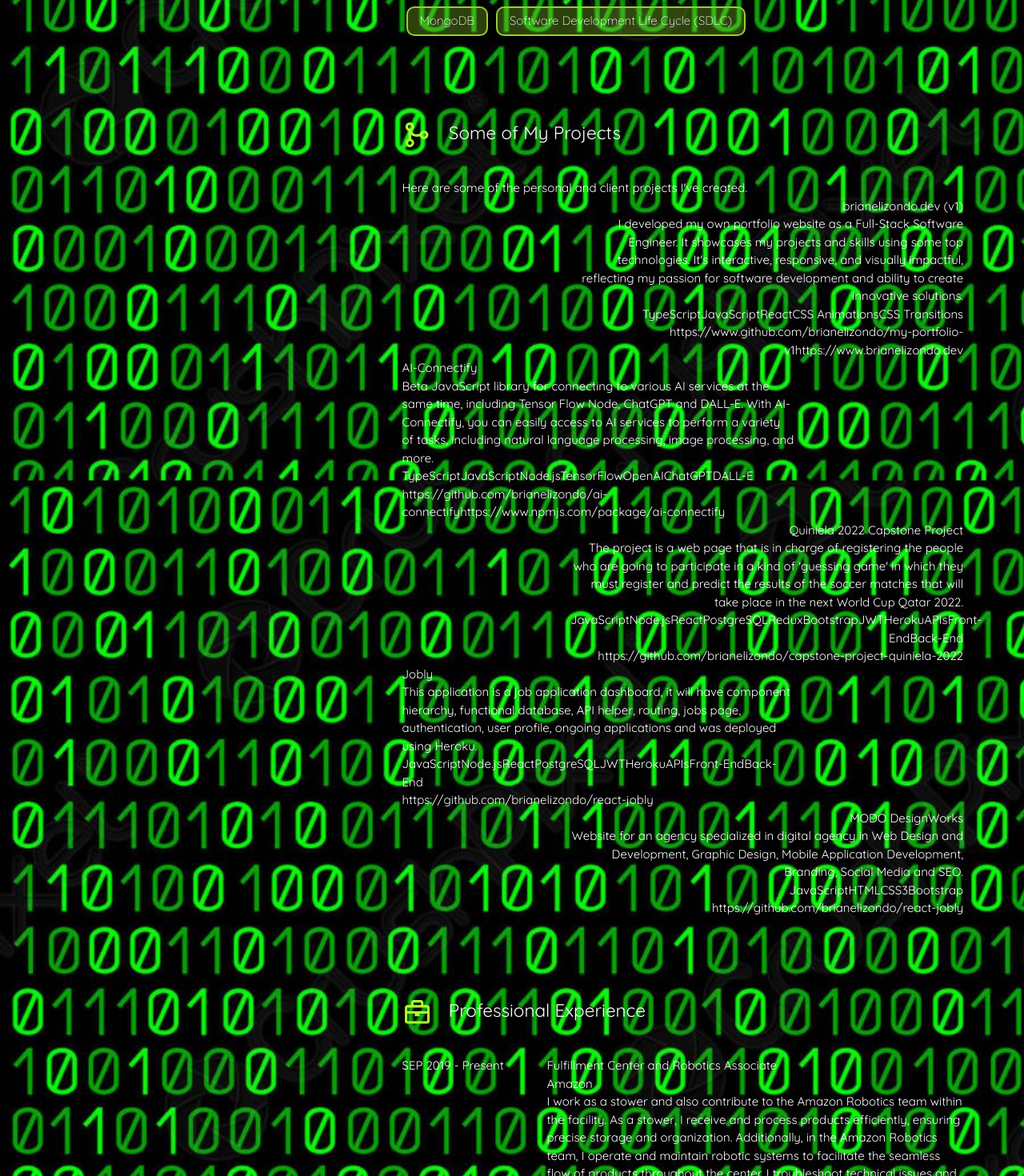
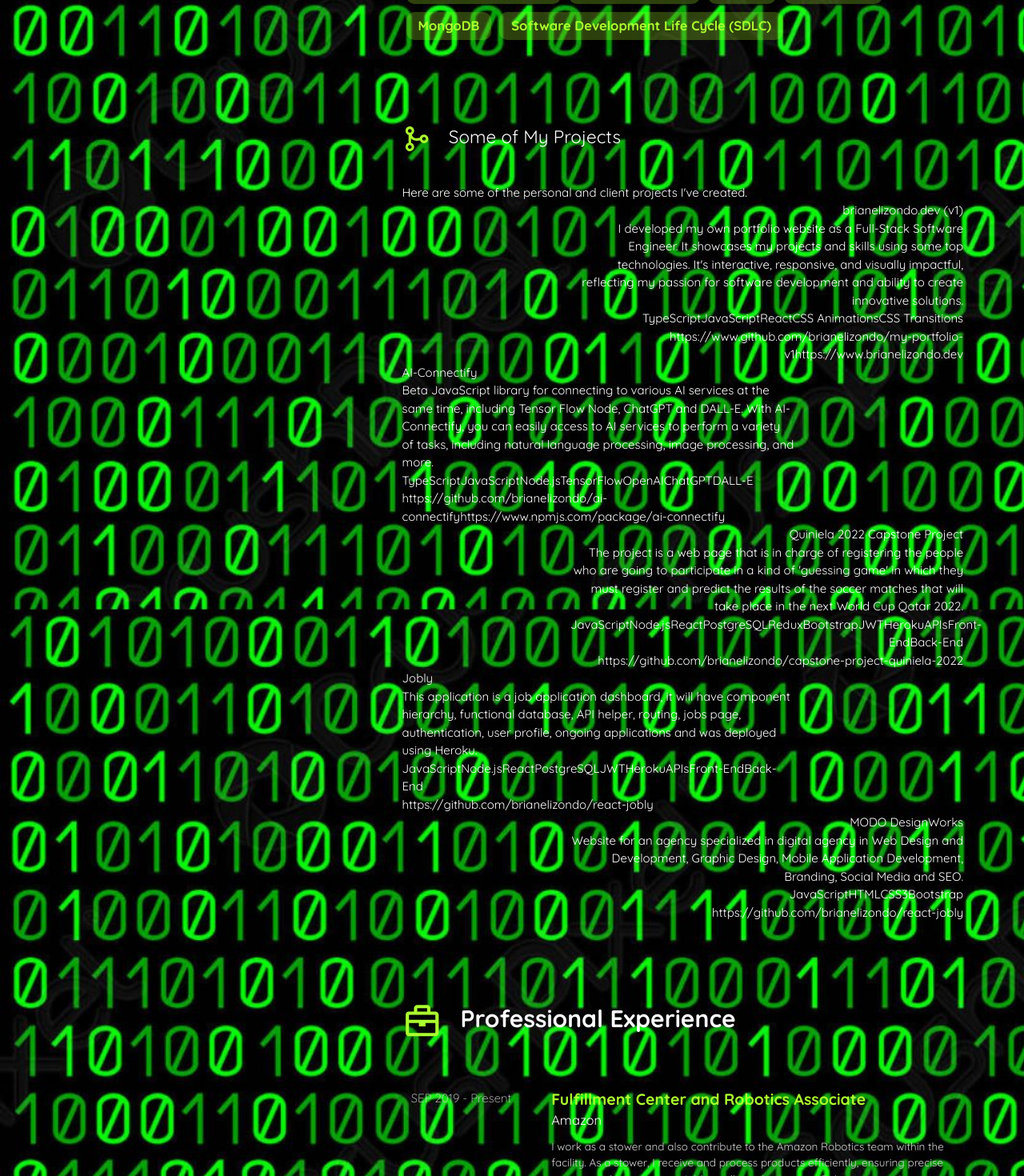
Before and after one commit to brianelizondo/brianelizondo.dev, a React (Create React App) app: page / in a window 1280 px wide. Shown: the part 1330-2800 px from the top of the page at 80% size. Built offline with nearby package versions, Linux system fonts and the light colour scheme.

Commit message:
Ajust experience and experience card styles and refactor code

```diff
--- a/src/components/Experience.css
+++ b/src/components/Experience.css
@@ -1,10 +1,9 @@
 .Experience{
-
+    padding-bottom: 100px;
 }
 
-.ExperienceTitle{
-    margin-bottom: 30px;
+.ExperienceTitle h4{
+    font-size: 2rem;
+    font-weight: 700;
+    padding-bottom: 25px;
 }
-.ExperienceContent{
-    padding-bottom: 100px;
-}
--- a/src/components/Experience.tsx
+++ b/src/components/Experience.tsx
@@ -14,13 +14,11 @@ const Experience: React.FC = () => {
             <h4><ExperienceIcon /> Professional Experience</h4>
         </Row>
         <Row className="ExperienceContent">
-            <Col xs={12} md={12}>
-                { experiences.map((experience, index) => (
-                <Row key={index}>
-                    <ExperienceCard experience={experience} />
-                </Row>
-                )) }
-            </Col>
+            { experiences.map((experience, index) => (
+            <div key={index} className="ExperienceCard">
+                <ExperienceCard experience={experience} />
+            </div>
+            )) }
         </Row>
     </Container>
   );
--- a/src/components/ExperienceCard.css
+++ b/src/components/ExperienceCard.css
@@ -0,0 +1,49 @@
+.ExperienceCard{
+    padding-top: 25px;
+    padding-bottom: 25px;
+    border-radius: 10px;
+    transition: background-color 0.5s ease-out;
+}
+.ExperienceCard:hover{
+    background-color: rgba(173, 255, 47, 0.1);
+}
+.ExperienceCard-period{
+    font-weight: 300;
+    font-size: 1rem;
+    color: lightgrey;
+    padding-top: 3px;
+}
+.ExperienceCard-position{
+    font-weight: 700;
+    font-size: 1.3rem;
+    color: greenyellow;
+}
+.ExperienceCard-company{
+    font-weight: 400;
+    font-size: 1.1rem;
+    color: white;
+    padding-bottom: 10px;
+}
+.ExperienceCard-description{
+    font-weight: 400;
+    font-size: 0.9rem;
+    color: lightgray;
+    padding-bottom: 10px;
+}
+.ExperienceCard-skills{
+    font-weight: 400;
+    font-size: 0.9rem;
+    color: lightgray;
+}
+.ExperienceCard-skills-item{
+    color: greenyellow;
+    width: fit-content;
+    font-size: 0.8rem;
+    font-weight: 400;
+    text-align: center !important;
+    border-radius: 10px;
+    background-color: rgba(173, 255, 47, 0.3);
+    padding: 5px 15px;
+    margin: 5px 10px 5px 0px;
+    float: left;
+}
--- a/src/components/ExperienceCard.tsx
+++ b/src/components/ExperienceCard.tsx
@@ -17,14 +17,14 @@ const ExperienceCard: React.FC<ExperienceCardProps> = ({ experience }) => {
     <Container>
         <Row>
             <Col xs={12} md={3}>
-                <div>{experience.period}</div>
+                <div className="ExperienceCard-period">{experience.period}</div>
             </Col>
             <Col xs={12} md={9}>
-                <div>{ experience.position }</div>
-                <div>{ experience.company }</div>
-                <div>{ experience.description }</div>
-                <div>
-                    { experience.skills.map((skill) => skill) }
+                <div className="ExperienceCard-position">{ experience.position }</div>
+                <div className="ExperienceCard-company">{ experience.company }</div>
+                <div className="ExperienceCard-description">{ experience.description }</div>
+                <div className="ExperienceCard-skills">
+                    { experience.skills.map((skill, index) => <div key={index} className="ExperienceCard-skills-item">{ skill }</div>) }
                 </div>
             </Col>
         </Row>
--- a/src/components/Skills.css
+++ b/src/components/Skills.css
@@ -7,22 +7,21 @@
 }
 .SkillsText{
     padding-top: 20px;
-    font-size: 1.3rem;
+    font-size: 1rem;
 }
 .SkillsTags{
     padding-top: 30px;
 }
 .SkillsTags-item{
-    color: white;
+    color: greenyellow;
     width: fit-content;
-    font-size: 1rem;
-    font-weight: 300;
+    font-size: 1.1rem;
+    font-weight: 700;
     text-align: center !important;
     border-radius: 10px;
     background-color: rgba(173, 255, 47, 0.25);
     padding: 5px 15px;
     margin: 5px 5px;
-    border: yellowgreen 2px solid;
     float: left;
     transition: background-color 0.3s ease-in, border 0.5s ease-out, color 0.3s ease, font-weight 0.3s ease;
 }
@@ -31,5 +30,4 @@
     color: black;
     font-weight: 700;
     background-color: rgba(173, 255, 47, 0.9);
-    border: white 2px solid;
 }
```
